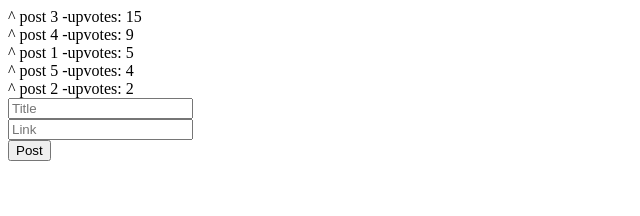
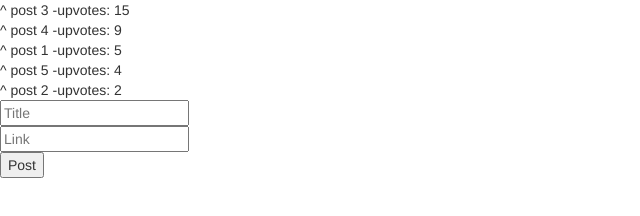
Before and after one commit to ColinAFerguson/reddit-clone, a plain HTML site: page index.html in a window 1280 px wide. Shown: the whole page, without its empty margins (0-640 px from the left). Drawn offline with nearby package versions, Linux system fonts and the light colour scheme.

Commit message:
Blablabla

```diff
--- a/app.js
+++ b/app.js
@@ -17,11 +17,13 @@ function($scope){
       $scope.posts.push({
         title: $scope.title,
         link: $scope.link,
-        upvotes: 0})
+        upvotes: 0
+      })
 
       $scope.title = '';
       $scope.link = '';
     };
+
     $scope.incrementUpvotes = function(post){
       post.upvotes += 1;
     }
--- a/index.html
+++ b/index.html
@@ -1,6 +1,7 @@
 <html>
   <head>
     <title>Reddit Clone!</title>
+    <link href="http://maxcdn.bootstrapcdn.com/bootstrap/3.2.0/css/bootstrap.min.css" rel="stylesheet">
     <script src="http://ajax.googleapis.com/ajax/libs/angularjs/1.3.10/angular.min.js"></script>
     <script src="app.js"></script>
   </head>
```
